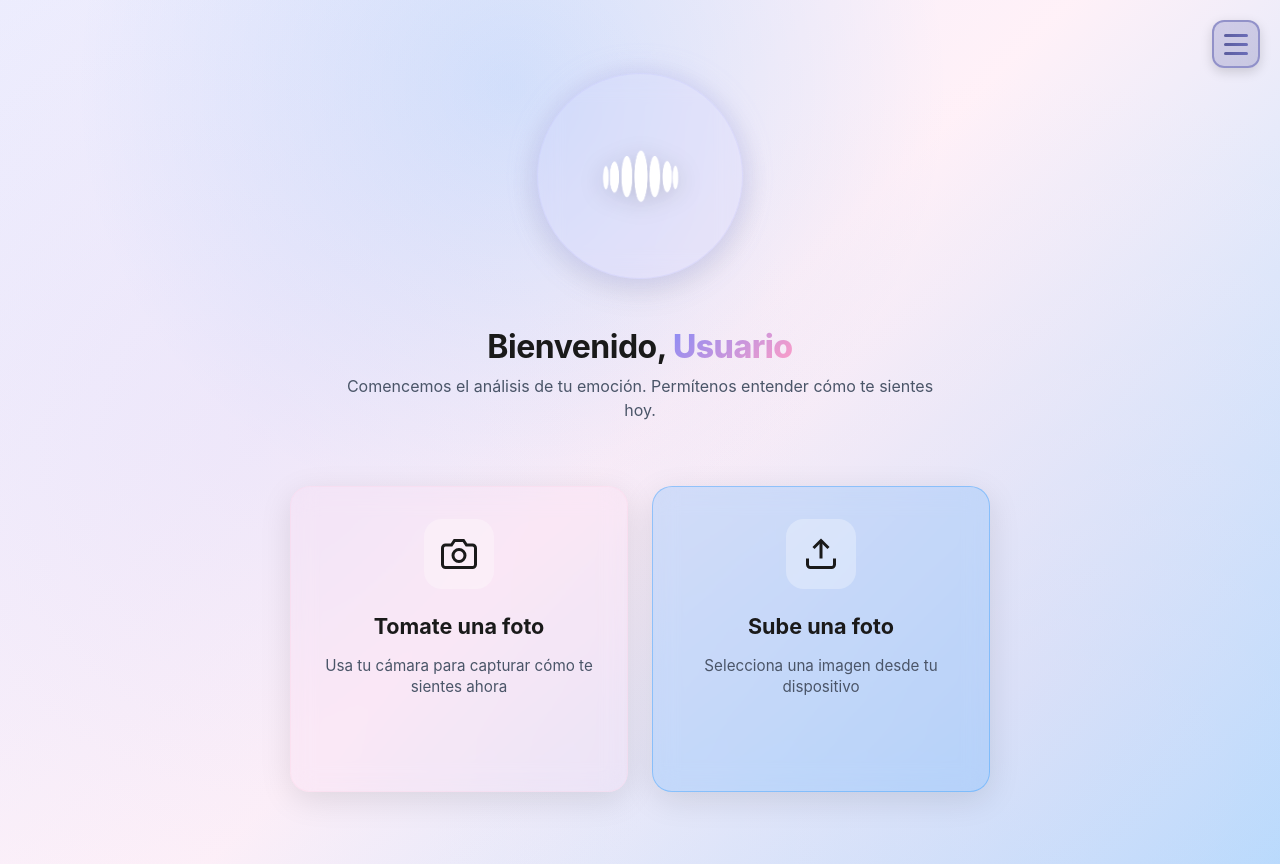
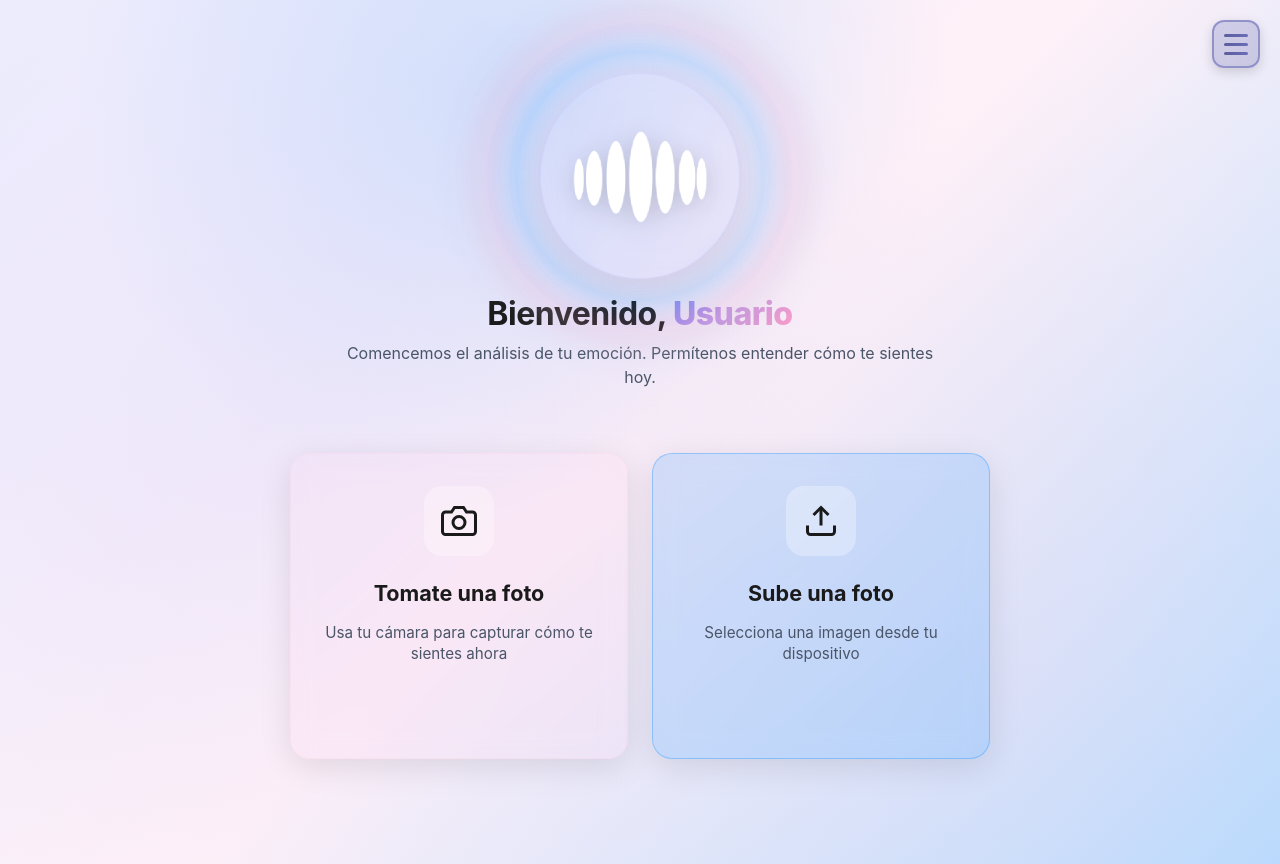
Before and after one commit to pmmd05/intento-proyecto-1, a React (Create React App) app in the folder client/: page /home/analyze in a window 1280 px wide. Built offline with nearby package versions, Linux system fonts and the light colour scheme; no server answers; sample sign-in values are in the browser's storage.

Commit message:
Agrega animacion a logo

```diff
--- a/client/src/components/emotion/EmotionAnalyzer.css
+++ b/client/src/components/emotion/EmotionAnalyzer.css
@@ -32,20 +32,14 @@
   }
 }
 
-/* Logo Container - Más compacto con fondo oscuro */
-.logo-container {
-  width: 140px;
-  height: 140px;
-  display: flex;
-  align-items: center;
-  justify-content: center;
-  border-radius: 50%;
-  position: relative;
-  margin-bottom: 1rem;
-  background: linear-gradient(135deg,
-    rgba(107, 109, 184, 0.3) 0%,  /* lilac-dark con transparencia */
-    rgba(232, 149, 192, 0.3) 100%); /* pink-dark con transparencia */
-  border: 2px solid rgba(107, 109, 184, 0.5);
+/* Flotación sutil del logo */
+@keyframes logo-float {
+  0%, 100% {
+    transform: translateY(0px) scale(1);
+  }
+  50% {
+    transform: translateY(-8px) scale(1.05);
+  }
 }
 
 .anima-logo {
@@ -228,6 +222,11 @@
     padding: 1rem;
   }
 
+  .logo-wrapper {
+    width: 120px;
+    height: 120px;
+  }
+
   .logo-container {
     width: 120px;
     height: 120px;
@@ -237,6 +236,22 @@
   .anima-logo {
     width: 70px;
     height: 70px;
+  }
+
+  /* Ajustar tamaño de ondas en móvil */
+  .circle-1 {
+    width: 120px;
+    height: 120px;
+  }
+
+  .circle-2 {
+    width: 120px;
+    height: 120px;
+  }
+
+  .circle-3 {
+    width: 120px;
+    height: 120px;
   }
 
   .welcome-text {
@@ -300,6 +315,11 @@
     padding: 1rem;
   }
 
+  .logo-wrapper {
+    width: 100px;
+    height: 100px;
+  }
+
   .logo-container {
     width: 100px;
     height: 100px;
@@ -308,6 +328,22 @@
   .anima-logo {
     width: 60px;
     height: 60px;
+  }
+
+  /* Ajustar tamaño de ondas en móviles pequeños */
+  .circle-1 {
+    width: 100px;
+    height: 100px;
+  }
+
+  .circle-2 {
+    width: 100px;
+    height: 100px;
+  }
+
+  .circle-3 {
+    width: 100px;
+    height: 100px;
   }
 
   .welcome-text {
@@ -340,3 +376,136 @@
     font-size: 1.125rem;
   }
 }
+
+/* ============================================
+   LOGO CONTAINER - Efecto Shazam mejorado
+   ============================================ */
+
+.logo-wrapper {
+  position: relative;
+  width: 200px;
+  height: 140px;
+  margin-bottom: 1rem;
+  display: flex;
+  align-items: center;
+  justify-content: center;
+}
+
+.logo-container {
+  width: 140px;
+  height: 140px;
+  display: flex;
+  align-items: center;
+  justify-content: center;
+  border-radius: 50%;
+  position: relative;
+  background: linear-gradient(135deg,
+    rgba(81, 83, 136, 0.557) 0%,
+    #b46a9086 100%);
+  border: 2px solid rgba(107, 109, 184, 0.5);
+  z-index: 2;
+}
+
+/* Logo */
+.anima-logo {
+  width: 150px;
+  height: 150px;
+  object-fit: contain;
+  filter: drop-shadow(0 4px 12px rgba(0, 0, 0, 0.15));
+  position: relative;
+  z-index: 3;
+}
+
+/* Círculos animados de fondo - Ondas tipo Shazam */
+.background-circle {
+  position: absolute;
+  top: 50%;
+  left: 50%;
+  transform: translate(-50%, -50%);
+  border-radius: 50%;
+  pointer-events: none;
+  z-index: 1;
+}
+
+/* Onda 1 - Lilac (más cercana) - Empieza en el borde */
+.circle-1 {
+  width: 230px;
+  height: 230px;
+  background: radial-gradient(circle,
+    rgba(195, 196, 250, 0) 40%,
+    rgba(165, 168, 243, 0.411) 48%,
+    rgba(189, 190, 236, 0.386) 52%,
+    rgba(195, 196, 250, 0) 60%);
+  animation: wave-pulse 3s ease-in-out infinite;
+}
+
+/* Onda 2 - Pink (intermedia) */
+.circle-2 {
+  width: 230px;
+  height: 230px;
+  background: radial-gradient(circle,
+    rgba(255, 208, 231, 0) 40%,
+    rgba(243, 144, 190, 0.274) 48%,
+    rgba(237, 182, 208, 0.336) 52%,
+    rgba(255, 208, 231, 0) 60%);
+  animation: wave-pulse 3s ease-in-out infinite 0.5s;
+}
+
+/* Onda 3 - Blue (más lejana) */
+.circle-3 {
+  width: 230px;
+  height: 230px;
+  background: radial-gradient(circle,
+    rgba(0, 136, 255, 0) 40%,
+    rgba(0, 136, 255, 0.162) 48%,
+    rgba(70, 169, 255, 0.128) 52%,
+    rgba(0, 136, 255, 0) 60%);
+  animation: wave-pulse 3s ease-in-out infinite 1s;
+}
+
+/* Animación de ondas expansivas */
+@keyframes wave-pulse {
+  0% {
+    transform: translate(-50%, -50%) scale(1);
+    opacity: 0;
+  }
+  30% {
+    opacity: 1;
+  }
+  100% {
+    transform: translate(-50%, -50%) scale(2.2);
+    opacity: 0;
+  }
+}
+
+/* Resplandor pulsante del contenedor */
+.logo-container {
+  animation: container-glow 4s ease-in-out infinite;
+}
+
+@keyframes container-glow {
+  0%, 100% {
+    box-shadow:
+      0 0 40px rgba(195, 196, 250, 0.4),
+      0 0 80px rgba(195, 196, 250, 0.2),
+      0 4px 12px rgba(0, 0, 0, 0.15);
+  }
+  33% {
+    box-shadow:
+      0 0 50px rgba(255, 208, 231, 0.5),
+      0 0 100px rgba(255, 208, 231, 0.25),
+      0 6px 16px rgba(0, 0, 0, 0.18);
+  }
+  66% {
+    box-shadow:
+      0 0 45px rgba(0, 136, 255, 0.45),
+      0 0 90px rgba(0, 136, 255, 0.22),
+      0 5px 14px rgba(0, 0, 0, 0.16);
+  }
+}
+
+/* Ajustar z-index del logo container dentro del wrapper */
+.logo-wrapper .logo-container {
+  position: relative;
+  z-index: 2;
+}
--- a/client/src/components/emotion/EmotionAnalyzer.jsx
+++ b/client/src/components/emotion/EmotionAnalyzer.jsx
@@ -91,11 +91,17 @@ const EmotionAnalyzer = () => {
       <div className="emotion-analyzer">
         <div className="analyzer-container">
 
-          {/* Logo compacto con efecto glass */}
+          {/* Logo compacto con efectos dinámicos */}
+          <div className="logo-wrapper">
+            {/* Círculos de fondo adicionales */}
+            <div className="background-circle circle-1"></div>
+            <div className="background-circle circle-2"></div>
+            <div className="background-circle circle-3"></div>
+
             <GlassCard
               variant="lilac"
               className="logo-container"
-            floating
+              floating={true}  /* Desactivamos el floating original */
               glow
             >
               <img
@@ -104,6 +110,7 @@ const EmotionAnalyzer = () => {
                 className="anima-logo"
               />
             </GlassCard>
+          </div>
 
           {/* Sección de bienvenida */}
           <div className="welcome-section">
```
Lines whose indentation alone changed are shown as unchanged.
